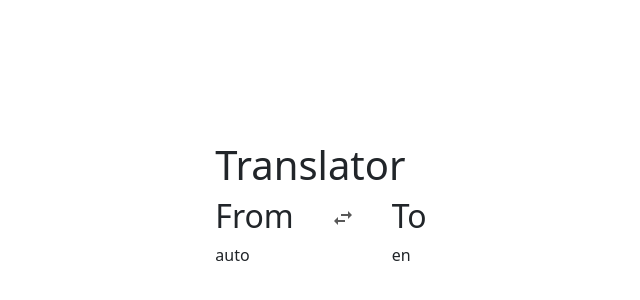
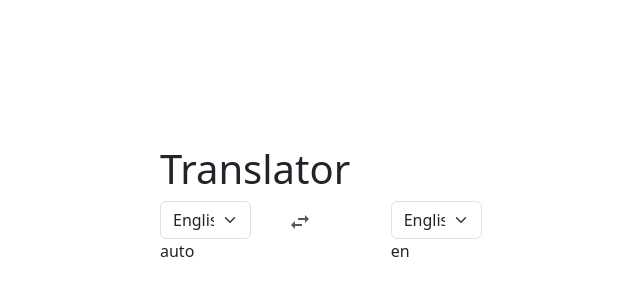
Before and after one commit to emmanuel-cruz-dev/translator, a React (Vite) app: page / in a window 1280 px wide. Shown: the part 196-496 px from the top of the page, without its empty margins (319-959 px from the left). Built offline with nearby package versions, Linux system fonts and the light colour scheme.

Commit message:
agregando Props a LanguageSelector

```diff
--- a/src/App.tsx
+++ b/src/App.tsx
@@ -4,9 +4,16 @@ import { useStore } from "./hooks/useStore";
 import { Container, Row, Col, Button } from "react-bootstrap";
 import { AUTO_LANGUAGE } from "./constants/constants";
 import { ArrowsIcon } from "./components/Icons";
+import { LanguageSelector } from "./components/LanguageSelector";
 
 function App() {
-  const { fromLanguage, toLanguage, interchangeLanguages } = useStore();
+  const {
+    fromLanguage,
+    toLanguage,
+    interchangeLanguages,
+    setFromLanguage,
+    setToLanguage,
+  } = useStore();
 
   return (
     <Container fluid>
@@ -14,7 +21,7 @@ function App() {
 
       <Row>
         <Col>
-          <h2>From</h2>
+          <LanguageSelector onChange={setFromLanguage} />
           {fromLanguage}
         </Col>
 
@@ -29,7 +36,7 @@ function App() {
         </Col>
 
         <Col>
-          <h2>To</h2>
+          <LanguageSelector onChange={setToLanguage} />
           {toLanguage}
         </Col>
       </Row>
--- /dev/null
+++ b/src/components/LanguageSelector.tsx
@@ -0,0 +1,19 @@
+import { type FC } from "react";
+import { Form } from "react-bootstrap";
+import { SUPPORTED_LANGUAGES } from "../constants/constants";
+
+interface Props {
+  onChange: (language: string) => void;
+}
+
+export const LanguageSelector: FC<Props> = ({ onChange }) => {
+  return (
+    <Form.Select aria-label="Selecciona el idioma">
+      {Object.entries(SUPPORTED_LANGUAGES).map(([key, literal]) => (
+        <option key={key} value={key}>
+          {literal}
+        </option>
+      ))}
+    </Form.Select>
+  );
+};
--- a/src/constants/constants.ts
+++ b/src/constants/constants.ts
@@ -1,6 +1,6 @@
 export const SUPPORTED_LANGUAGES = {
   en: "English",
-  es: "Spanish",
+  es: "Español",
   de: "Deutsch",
 };
 
```
